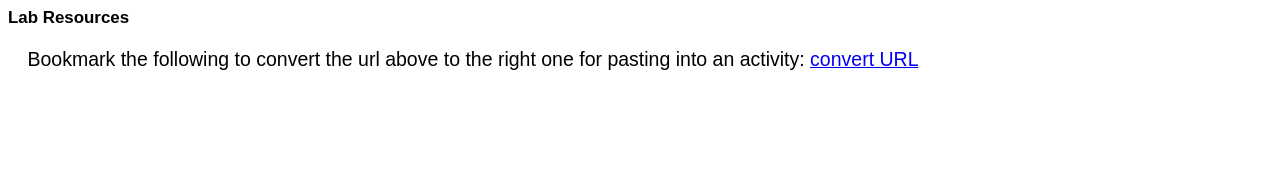
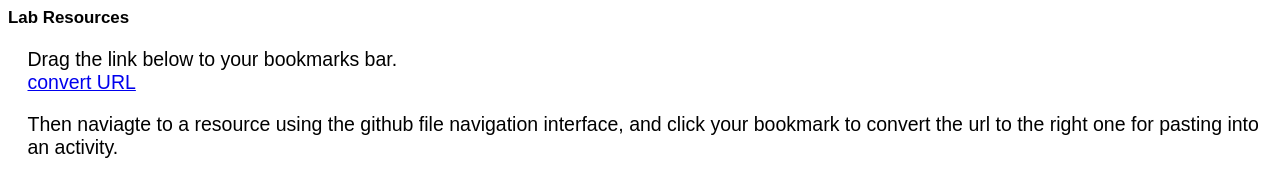
Before and after one commit to concord-consortium/lab-resources, a plain HTML site: page index.html in a window 1280 px wide. Drawn offline with Linux system fonts and the light colour scheme.

Commit message:
More clear bookmarklet instructions

```diff
--- a/index.html
+++ b/index.html
@@ -23,6 +23,6 @@
   </head>
   <body>
     <h1>Lab Resources</h1>
-    <p> Bookmark the following to convert the url above to the right one for pasting into an activity: <a href="javascript:(function(){window.location=window.location.toString().replace('https://github.com/concord-consortium/lab-resources/blob/gh-pages','http://concord-consortium.github.com/lab-resources');})()"> convert URL </a></p>
+    <p> Drag the link below to your bookmarks bar.<br><a href="javascript:(function(){window.location=window.location.toString().replace('https://github.com/concord-consortium/lab-resources/blob/gh-pages','http://concord-consortium.github.com/lab-resources');})()"> convert URL </a></p><p>Then naviagte to a resource using the github file navigation interface, and click your bookmark to convert the url to the right one for pasting into an activity.</p>
   </body>
 </html>
```
